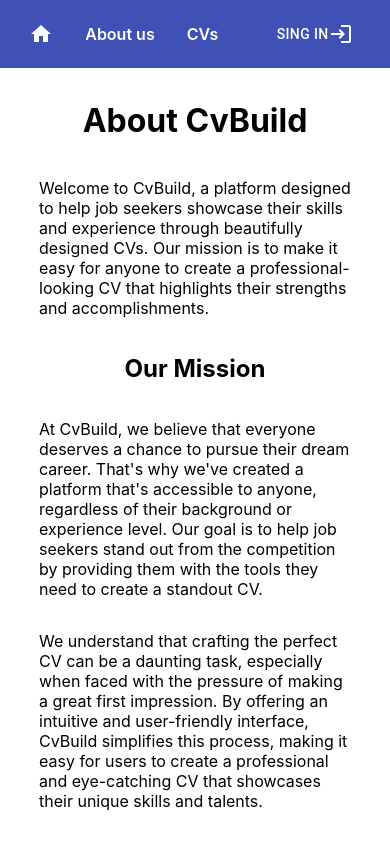
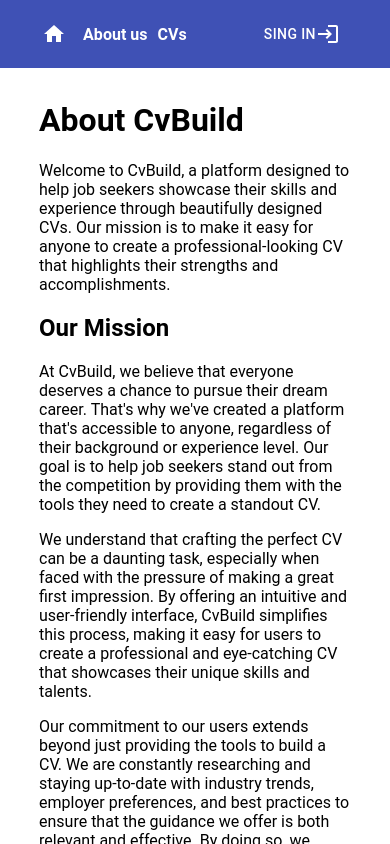
Before and after one commit to asreal089/cvbuilder, a Next.js app: page /about-us in a window 390 px wide. Shown: the top 844 px of the page. Built offline with nearby package versions, Linux system fonts and the light colour scheme; no server answers.

Commit message:
Fix layout para mobile nava bar, ajust layout form and Refactor adding separate modules

```diff
--- a/components/layout.tsx
+++ b/components/layout.tsx
@@ -7,7 +7,7 @@ type LayoutProps = PropsWithChildren<{}>;
 
 
 const Layout = ({ children  }: LayoutProps): JSX.Element => {
-  const navbar = useMemo(() => <Navbar />, []);
+
   return (
     <>
       <Head>
--- a/pages/404.tsx
+++ b/pages/404.tsx
@@ -1,9 +1,9 @@
 import { NextPage } from "next";
-import styles from "../styles/Home.module.css";
+import styles from "../styles/Error.module.css";
 
 const notFound: NextPage = () => {
   return (
-    <div className="container">
+    <div className={styles.container}>
       <main className={styles.main}>
         <h1>404</h1>
         <p>
--- a/pages/500.tsx
+++ b/pages/500.tsx
@@ -1,9 +1,9 @@
 import { NextPage } from "next";
-import styles from "../styles/Home.module.css";
+import styles from "../styles/Error.module.css";
 
 const notFound: NextPage = () => {
   return (
-    <div className="container">
+    <div className={styles.container}>
       <main className={styles.main}>
         <h1>500</h1>
         <p>
--- a/pages/build-cv/[id].tsx
+++ b/pages/build-cv/[id].tsx
@@ -3,6 +3,7 @@ import { getSession } from "next-auth/react";
 import { Cv } from "../../util/models/types";
 import * as cvAddEdit from "../../components/cvAddEdit";
 import axios, { AxiosRequestConfig } from "axios";
+import styles from "../../styles/CvForm.module.css";
 
 
 interface Data {
@@ -11,7 +12,7 @@ interface Data {
 
 const EditCv: NextPage<Data> = (props) => {
   return (
-    <div>
+    <div className={styles.content}>
       <cvAddEdit.default data={props.data} />
     </div>
   );
--- a/styles/AboutUs.module.css
+++ b/styles/AboutUs.module.css
@@ -8,15 +8,8 @@
 }
 
 .content{
-    display: flex;
-    flex-direction: column;
-    justify-content: center;
-    align-items: center;
     width: 80%;
-    height: 100%;
-    display: flex;
-    flex-direction: column;
-    justify-content: center;
-    align-items: center;
-
+    margin: 0 auto;
+    border-radius: 10px;
+    background-color: #ffffff;
 }
--- a/styles/Cv.module.css
+++ b/styles/Cv.module.css
@@ -1,5 +1,3 @@
-
-
 .title {
   text-align: center;
   font-size: 2rem;
@@ -46,8 +44,6 @@
   padding: 0;
 }
 
-/* Add these styles to your existing Cv.module.css */
-
 .header {
   text-align: center;
   margin-bottom: 2rem;
--- /dev/null
+++ b/styles/CvForm.module.css
@@ -0,0 +1,19 @@
+.content{
+  padding-top: 5rem;
+}
+
+.formContainer {
+  width: 80%;
+  margin: 0 auto;
+  border-radius: 10px;
+  background-color: #ffffff;
+}
+.formItems{
+  padding-top: 1rem;
+}
+
+@media screen and (max-width: 768px) {
+  .formContainer {
+    width: 100%;
+  }
+}
--- /dev/null
+++ b/styles/Error.module.css
@@ -0,0 +1,21 @@
+.container {
+    width: 80%;
+    margin: 0 auto;
+    border-radius: 10px;
+    background-color: #ffffff;
+}
+
+.main {
+    padding: 5rem 0;
+    flex: 1;
+    display: flex;
+    flex-direction: column;
+    justify-content: center;
+    align-items: center;
+}
+
+@media screen and (max-width: 768px) {
+    .container {
+        width: 100%;
+    }
+}
--- a/styles/Navbar.module.css
+++ b/styles/Navbar.module.css
@@ -75,7 +75,6 @@
     .menuRight {
         justify-content: right;
         white-space: nowrap;
-        display: inline-block;
     }
 
     .toolBar {
@@ -90,8 +89,10 @@
     }
 
     .navbarItem {
+        border-radius: 5px;
+        padding: 10px 5px;
         font-size: 1rem;
-        padding-right: 0.75rem;
+        font-weight: 600;
     }
 
 }
--- a/styles/globals.css
+++ b/styles/globals.css
@@ -2,8 +2,7 @@ html,
 body {
   padding: 5;
   margin: 0;
-  font-family: -apple-system, BlinkMacSystemFont, Segoe UI, Roboto, Oxygen,
-    Ubuntu, Cantarell, Fira Sans, Droid Sans, Helvetica Neue, sans-serif;
+  font-family: 'Roboto', sans-serif;
 }
 
 :root {
```
Also changed, not shown: components/cvAddEdit.tsx (+17 -11 lines).
